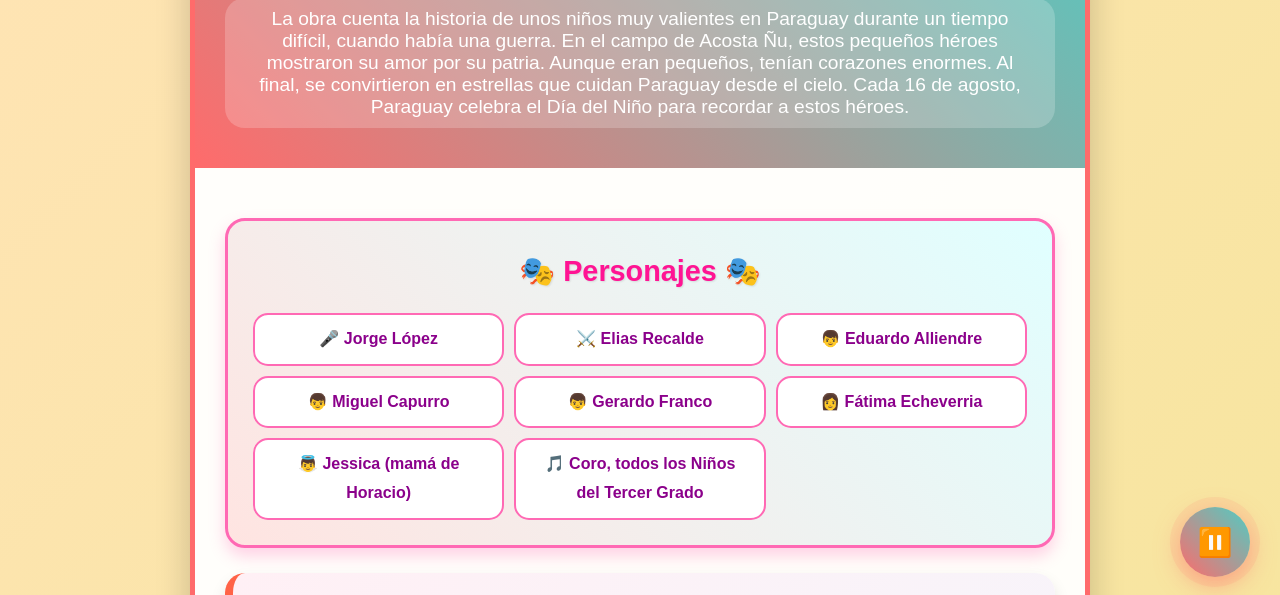
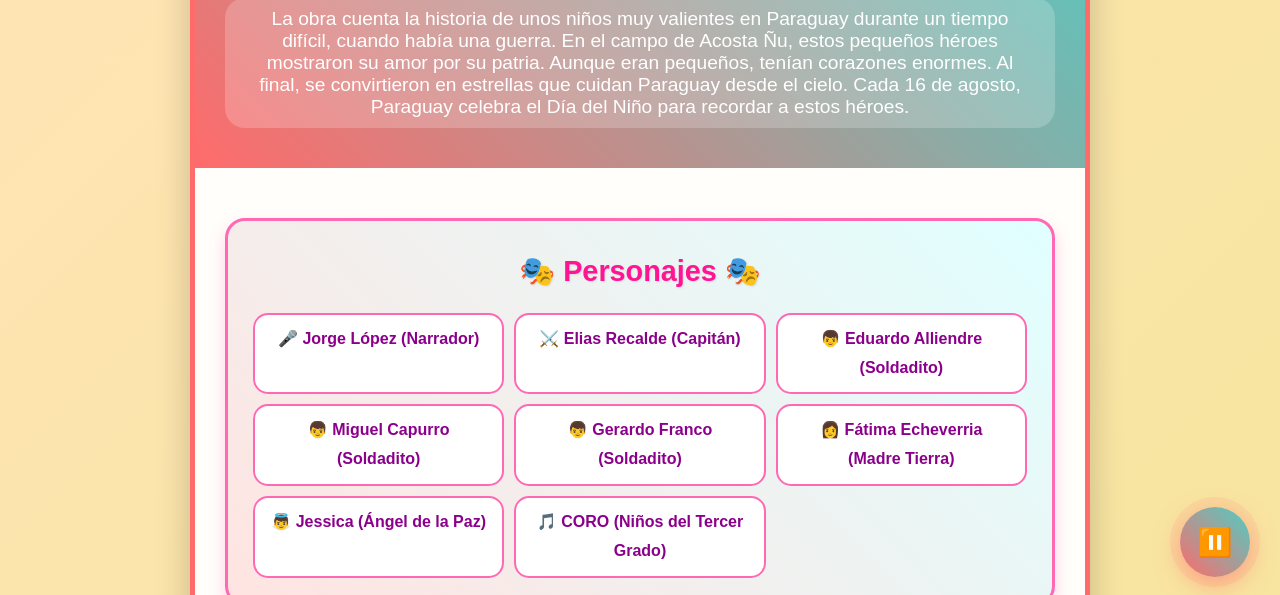
Before and after one commit to jufrancopy/music_academy, a plain HTML site: page libreto.html in a window 1280 px wide. Shown: the part 193-788 px from the top of the page. Drawn offline with Linux system fonts and the light colour scheme.

Commit message:
Carga de MP3 y Roles

```diff
--- a/libreto.html
+++ b/libreto.html
@@ -462,14 +462,14 @@
             <div class="personajes">
                 <h2>🎭 Personajes 🎭</h2>
                 <ul>
-                    <li>🎤 Jorge López</li>
-                    <li>⚔️ Elias Recalde</li>
-                    <li>👦 Eduardo Alliendre</li>
-                    <li>👦 Miguel Capurro</li>
-                    <li>👦 Gerardo Franco</li>
-                    <li>👩 Fátima Echeverria</li>
-                    <li>👼 Jessica (mamá de Horacio)</li>
-                    <li>🎵 Coro, todos los Niños del Tercer Grado</li>
+                    <li>🎤 Jorge López (Narrador)</li>
+                    <li>⚔️ Elias Recalde (Capitán)</li>
+                    <li>👦 Eduardo Alliendre (Soldadito)</li>
+                    <li>👦 Miguel Capurro (Soldadito)</li>
+                    <li>👦 Gerardo Franco (Soldadito)</li>
+                    <li>👩 Fátima Echeverria (Madre Tierra)</li>
+                    <li>👼 Jessica (Ángel de la Paz)</li>
+                    <li>🎵 CORO (Niños del Tercer Grado)</li>
                 </ul>
             </div>
 
```
